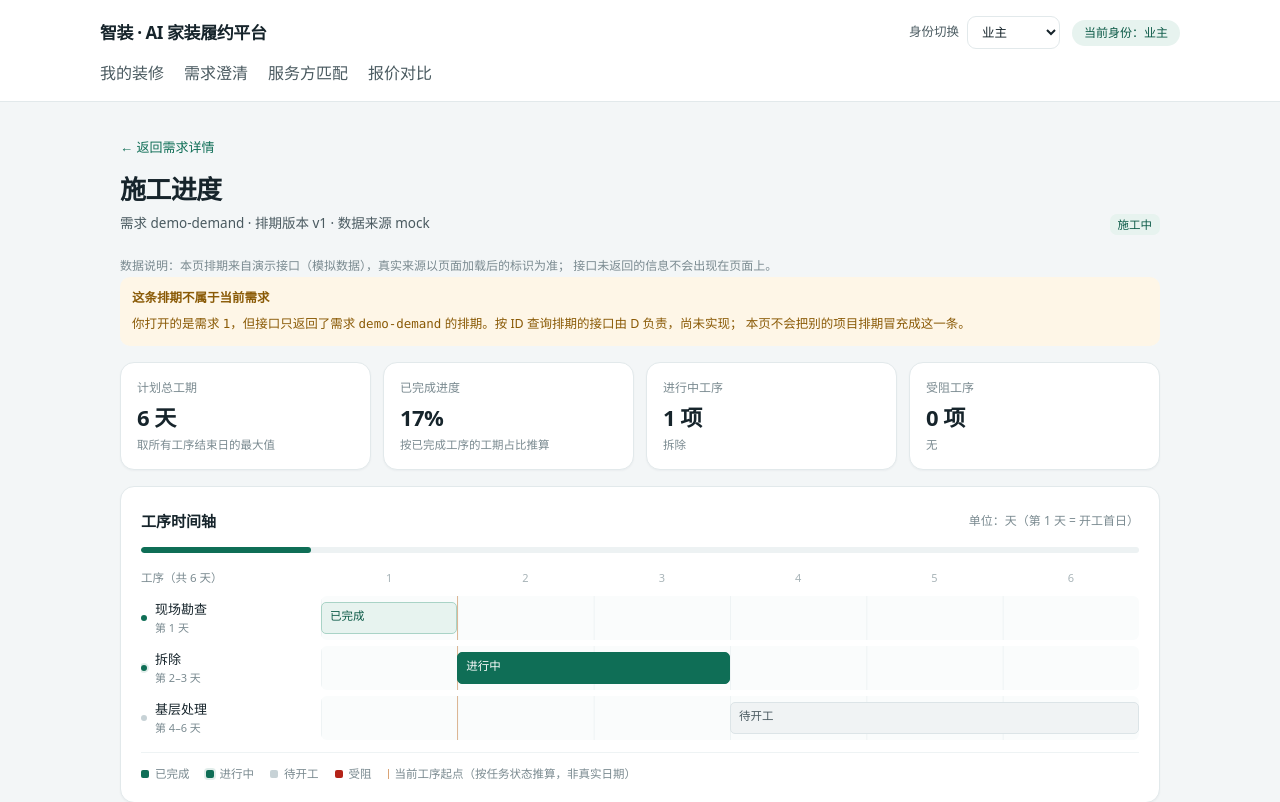
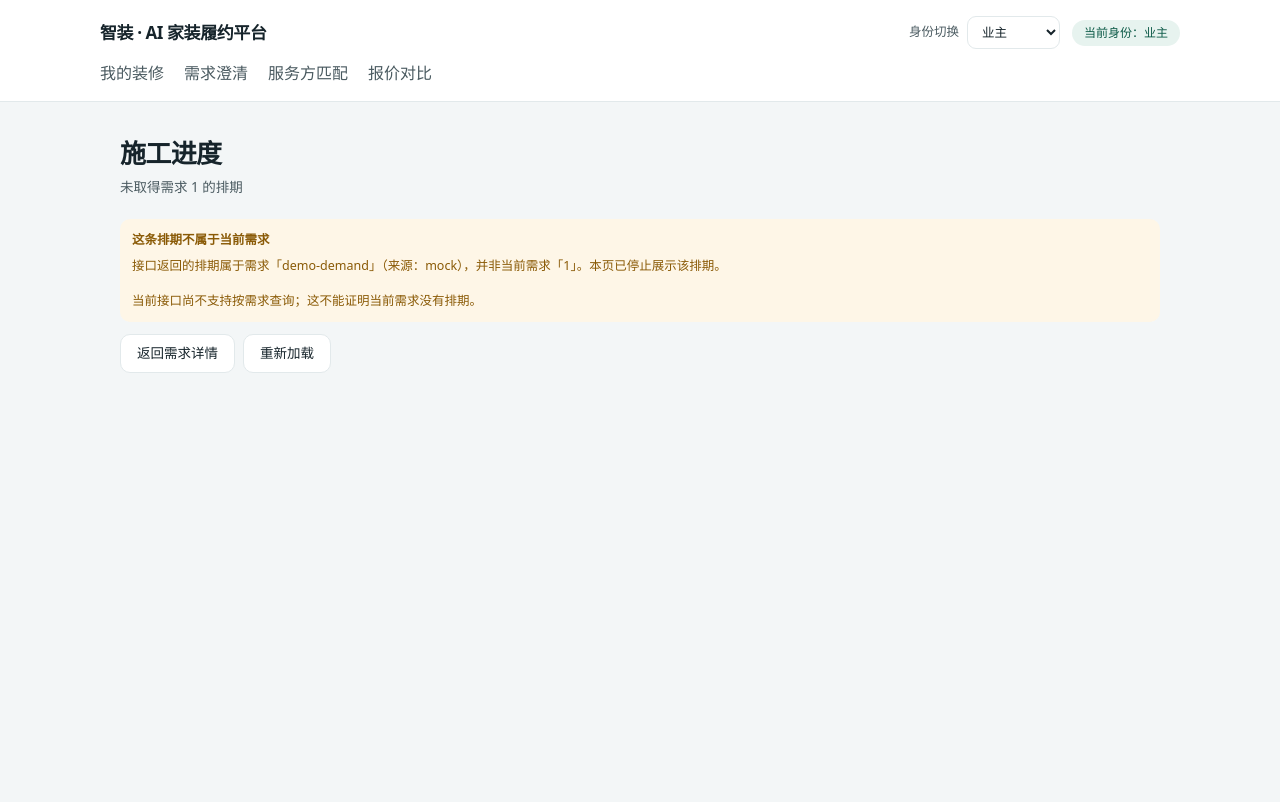
Before and after one commit to LZX-PQZ/ai-home-platform, a Next.js app: page /owner/project/1 in a window 1280 px wide. Shown: the top 802 px of the page. Built offline with nearby package versions, Linux system fonts and the light colour scheme.

Commit message:
fix(owner): correct schedule progress and reject mismatched plans

```diff
--- a/src/features/a/SchedulePanel.tsx
+++ b/src/features/a/SchedulePanel.tsx
@@ -2,7 +2,7 @@
 
 import Link from "next/link";
 import { useState } from "react";
-import { Badge, Button, C, Card, DataDisclosure, Empty, LinkButton, Note, PageHeader, SectionHead } from "./ui";
+import { Badge, Button, C, Card, Empty, LinkButton, Note, PageHeader, SectionHead } from "./ui";
 import { demandHref } from "./demand-list";
 import { GanttChart } from "@/components/GanttChart";
 import {
@@ -12,13 +12,14 @@ import {
   dependencyNames,
   detectIssues,
   progressPercent,
+  scheduleStatus,
   startableTasks,
   taskStatusLabel,
   taskStatusTone,
   toGanttRows,
   totalDays,
 } from "./schedule";
-import { useSchedule } from "./useSchedule";
+import { useSchedule, type ScheduleState } from "./useSchedule";
 
 /**
  * 业主端「施工进度」页。
@@ -28,14 +29,23 @@ import { useSchedule } from "./useSchedule";
  * 数据只有 /api/schedule 一处来源，接口没给的字段（真实日期、责任人姓名、验收单）一律不编。
  */
 export function SchedulePanel({ id }: { id: string }) {
-  const { phase, data, source, error, reload } = useSchedule();
+  const { reload, ...state } = useSchedule();
+  return <ScheduleContent id={id} state={state} reload={reload} />;
+}
+
+export function ScheduleContent({ id, state, reload }: {
+  id: string;
+  state: ScheduleState;
+  reload: () => void;
+}) {
+  const { phase, data, source, error } = state;
   const [actionNote, setActionNote] = useState<string | null>(null);
 
   if (phase === "loading") {
     return (
       <div>
         <PageHeader title="施工进度" subtitle={`正在读取需求 ${id} 的排期…`} />
-        <DataDisclosure what="排期" />
+        <p className={C.meta} role="status">正在加载，排期来源尚未确认。</p>
         <Card className="animate-pulse">
           <div className="mb-4 h-4 w-1/3 rounded bg-[#EDF2F3]" />
           <div className="grid gap-2">
@@ -52,7 +62,6 @@ export function SchedulePanel({ id }: { id: string }) {
     return (
       <div>
         <PageHeader title="施工进度" subtitle="读取排期失败" />
-        <DataDisclosure what="排期" />
         <Note tone="danger" title="接口请求失败">
           <p>{error}</p>
           <div className="mt-2">
@@ -65,11 +74,27 @@ export function SchedulePanel({ id }: { id: string }) {
     );
   }
 
+  if (data && data.demandId !== id) {
+    return (
+      <div>
+        <PageHeader title="施工进度" subtitle={`未取得需求 ${id} 的排期`} />
+        <Note tone="warn" title="这条排期不属于当前需求">
+          <p>接口返回的排期属于需求「{data.demandId}」（来源：{source ?? "未确认"}），并非当前需求「{id}」。本页已停止展示该排期。</p>
+          <p>当前接口尚不支持按需求查询；这不能证明当前需求没有排期。</p>
+        </Note>
+        <div className="mt-3 flex flex-wrap gap-2">
+          <LinkButton href={demandHref(id)} variant="secondary" size="sm">返回需求详情</LinkButton>
+          <Button variant="secondary" size="sm" onClick={reload}>重新加载</Button>
+        </div>
+      </div>
+    );
+  }
+
   if (!data || data.tasks.length === 0) {
     return (
       <div>
         <PageHeader title="施工进度" subtitle="这条需求还没有排期" />
-        <DataDisclosure what="排期" />
+        <p className={C.meta}>排期来源：{source ?? "未确认"}{source === "mock" ? "（模拟数据）" : ""}</p>
         <Empty
           title="接口没有返回任何工序"
           hint="排期由签约后生成（GET /api/schedule 目前返回固定演示数据）。本页不会凭空画一份计划出来。"
@@ -89,12 +114,12 @@ export function SchedulePanel({ id }: { id: string }) {
   const issues = detectIssues(data);
   const rows = toGanttRows(data);
   const currentDay = running.length > 0 ? Math.min(...running.map((task) => task.startDay)) : null;
-  const mismatch = data.demandId !== id;
+  const status = scheduleStatus(data);
 
   return (
     <div>
       <div className="mb-3">
-        <Link href={`/owner/demand/${id}`} className="text-[13px] font-medium text-[#0F6E56]">
+        <Link href={demandHref(id)} className="text-[13px] font-medium text-[#0F6E56]">
           ← 返回需求详情
         </Link>
       </div>
@@ -103,30 +128,21 @@ export function SchedulePanel({ id }: { id: string }) {
         title="施工进度"
         subtitle={`需求 ${data.demandId} · 排期版本 v${data.version} · 数据来源 ${source ?? "未知"}`}
         aside={
-          <Badge tone={blocked.length > 0 ? "danger" : running.length > 0 ? "brand" : "neutral"}>
-            {blocked.length > 0 ? "有工序受阻" : running.length > 0 ? "施工中" : "未开工"}
+          <Badge tone={status.tone}>
+            {status.label}
           </Badge>
         }
       />
 
-      <DataDisclosure what="排期" />
-
-      {mismatch ? (
-        <div className="mb-4">
-          <Note tone="warn" title="这条排期不属于当前需求">
-            <p>
-              你打开的是需求 <code>{id}</code>，但接口只返回了需求{" "}
-              <code>{data.demandId}</code> 的排期。按 ID 查询排期的接口由 D 负责，尚未实现；
-              本页不会把别的项目排期冒充成这一条。
-            </p>
-          </Note>
-        </div>
-      ) : null}
+      <p className={C.meta}>
+        {source === "mock" ? "本排期为模拟数据（mock），仅供演示。" : `排期来源：${source ?? "未确认"}。`}
+        日期仅为计划中的相对天数，不能据此判断今天进度或是否延期。
+      </p>
 
       <div className="mb-4 grid grid-cols-2 gap-3 lg:grid-cols-4">
         {[
           { label: "计划总工期", value: `${days} 天`, hint: "取所有工序结束日的最大值" },
-          { label: "已完成进度", value: `${percent}%`, hint: "按已完成工序的工期占比推算" },
+          { label: "工序完成比例", value: `${percent}%`, hint: "按全部工序的计划时长加权，非日历进度" },
           { label: "进行中工序", value: `${running.length} 项`, hint: running[0]?.name ?? "暂无" },
           { label: "受阻工序", value: `${blocked.length} 项`, hint: blocked[0]?.name ?? "无" },
         ].map((item) => (
@@ -151,7 +167,8 @@ export function SchedulePanel({ id }: { id: string }) {
             </span>
           }
         />
-        <div className="mb-4 h-1.5 w-full overflow-hidden rounded-full bg-[#EDF2F3]">
+        <p className={`mb-3 ${C.meta}`}>完成比例 = 已完成工序的计划时长 ÷ 全部工序的计划时长。100% 仅表示工序状态全部为已完成，不代表验收通过。</p>
+        <div className="mb-4 h-1.5 w-full overflow-hidden rounded-full bg-[#EDF2F3]" role="progressbar" aria-label="工序完成比例" aria-valuemin={0} aria-valuemax={100} aria-valuenow={percent}>
           <div
             className="h-full rounded-full bg-[#0F6E56] transition-[width] duration-500"
             style={{ width: `${percent}%` }}
@@ -191,10 +208,11 @@ export function SchedulePanel({ id }: { id: string }) {
 
         <div className="grid content-start gap-4">
           <Card>
-            <SectionHead title="下一步可开工" aside={<Badge tone="accent">{ready.length} 项</Badge>} />
+            <SectionHead title="前置条件已满足的待开工工序" aside={<Badge tone="accent">{ready.length} 项</Badge>} />
+            <p className={`!mb-3 ${C.meta}`}>这里只核对前置工序状态；实际进场时间和现场条件仍需施工负责人确认。</p>
             {ready.length === 0 ? (
               <p className={`!mb-0 ${C.meta}`}>
-                没有满足「前置工序已全部完成」的待开工任务。若施工方说可以进场，说明排期数据没同步。
+                当前没有满足「前置工序已全部完成」的待开工任务。
               </p>
             ) : (
               <ul className="grid gap-2">
@@ -222,7 +240,7 @@ export function SchedulePanel({ id }: { id: string }) {
             {issues.length === 0 ? (
               <Note tone="ok">
                 <p className="!mb-0">
-                  依赖关系完整、无重叠排期、同一时间只有一道主工序 —— 业主不会看到「两个人同时说在干同一件事」。
+                  当前检查未发现缺失依赖、前序未完成或前后工序时间冲突。此检查不替代施工负责人审核或现场验收。
                 </p>
               </Note>
             ) : (
--- a/src/features/a/schedule.ts
+++ b/src/features/a/schedule.ts
@@ -40,19 +40,30 @@ export function totalDays(schedule: ScheduleDTO): number {
   return schedule.tasks.reduce((max, task) => Math.max(max, taskEndDay(task)), 0);
 }
 
-/** 已完成任务的工期合计（天），用来算进度分母 */
+/** 已完成任务的计划时长合计（天），用作进度分子；不是已流逝的日历天数。 */
 export function doneDays(schedule: ScheduleDTO): number {
   return schedule.tasks
     .filter((task) => task.status === "done")
     .reduce((sum, task) => sum + task.durationDays, 0);
 }
 
-/** 进度百分比：已完成工期 / 总工期，取整并夹在 0–100，空计划按 0 处理 */
+/** 按工序计划时长加权：并行工序分别计入分母，排期空档不算工作量。 */
 export function progressPercent(schedule: ScheduleDTO): number {
-  const total = totalDays(schedule);
+  const total = schedule.tasks.reduce((sum, task) => sum + task.durationDays, 0);
   if (total <= 0) return 0;
+  if (schedule.tasks.every((task) => task.status === "done")) return 100;
   const percent = Math.round((doneDays(schedule) / total) * 100);
-  return Math.min(100, Math.max(0, percent));
+  // 四舍五入也不能把尚未完成的计划显示成 100%。
+  return Math.min(99, Math.max(0, percent));
+}
+
+export function scheduleStatus(schedule: ScheduleDTO): { label: string; tone: Tone } {
+  if (schedule.tasks.length === 0) return { label: "暂无工序", tone: "neutral" };
+  if (schedule.tasks.every((task) => task.status === "done")) return { label: "工序全部完成", tone: "brand" };
+  if (schedule.tasks.some((task) => task.status === "blocked")) return { label: "有工序受阻", tone: "danger" };
+  if (schedule.tasks.some((task) => task.status === "active")) return { label: "施工中", tone: "brand" };
+  if (schedule.tasks.some((task) => task.status === "done")) return { label: "等待后续工序", tone: "neutral" };
+  return { label: "未开工", tone: "neutral" };
 }
 
 /** 「第 1 天」或「第 1–3 天」，duration=1 时不显示区间，避免出现「第 1–1 天」 */
```
Also changed, not shown: 2 other files (tests, documents, lock files or other folders).
